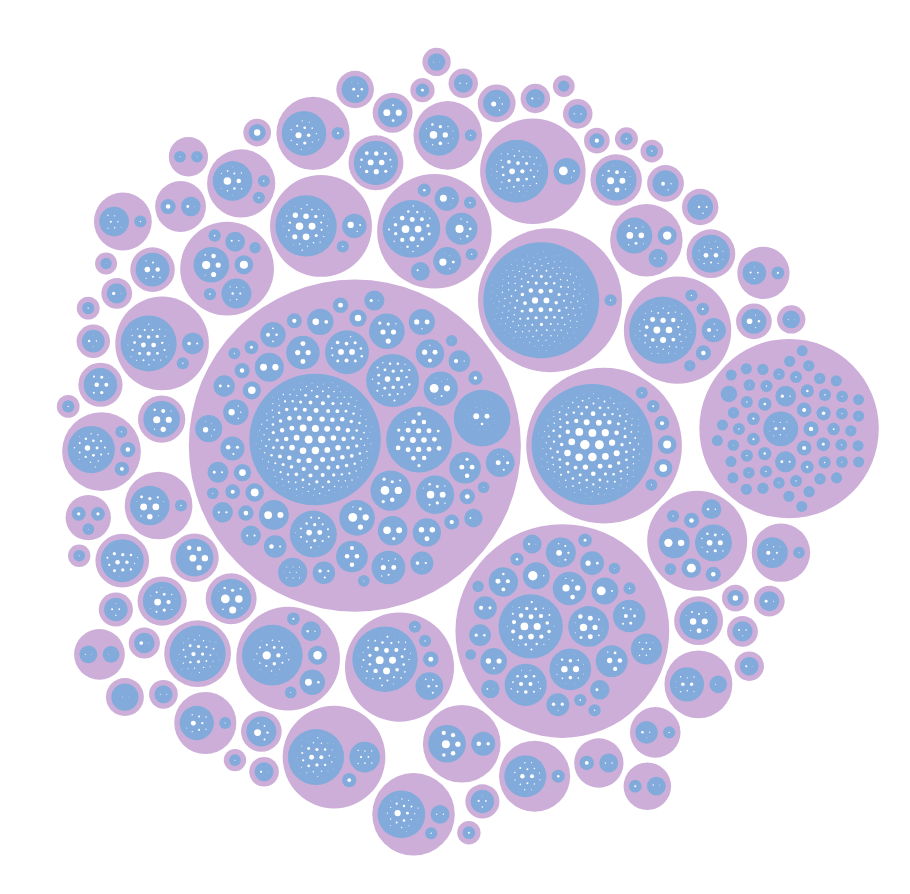
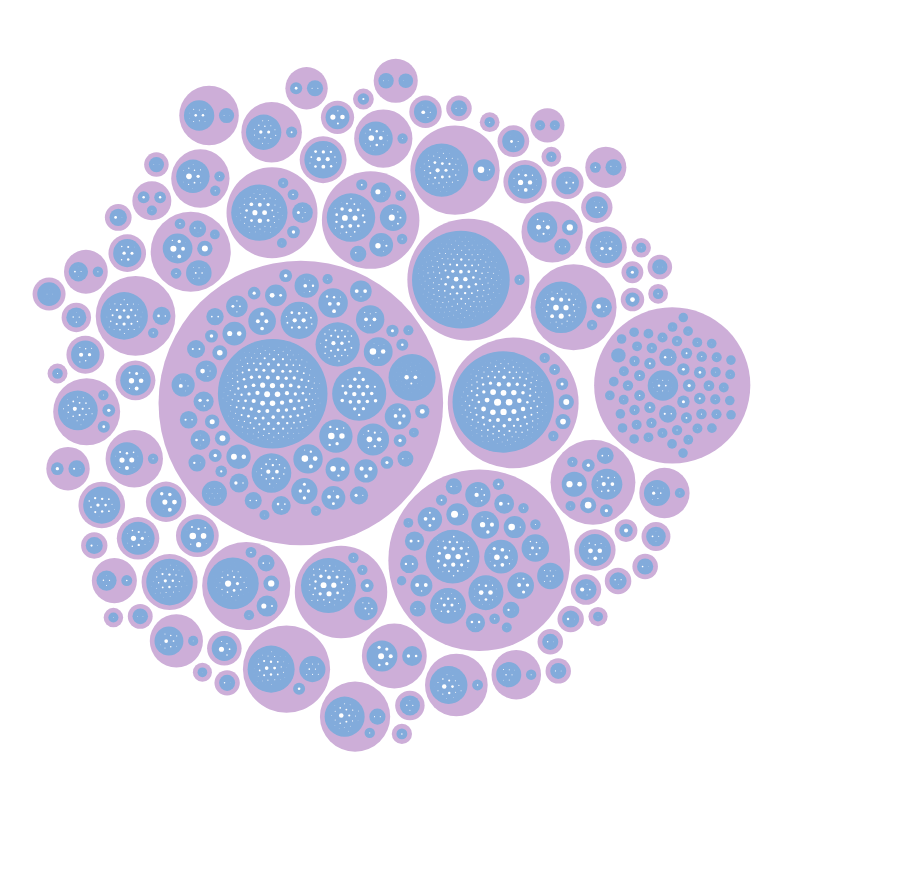
Before and after one commit to kromreig/warchest_cuomo_indy, a plain HTML site: page index.html in a window 1280 px wide. Shown: the whole page, without its empty margins (3-913 px from the left). After the commit the page ends 800 px from the top, so only its background shows below. Drawn offline with nearby package versions, Linux system fonts and the light colour scheme.

Commit message:
resizing for indy

```diff
--- a/index.html
+++ b/index.html
@@ -1,4 +1,3 @@
-<!DOCTYPE html>
 <meta charset="utf-8">
 <style>
 
@@ -39,7 +38,7 @@ div.tooltip {
 
 </style>
 <body>
-<svg width="890" height="890"></svg>
+<svg width="760" height="760"></svg>
 <script src="https://d3js.org/d3.v4.min.js"></script>
 <script>
 
```
